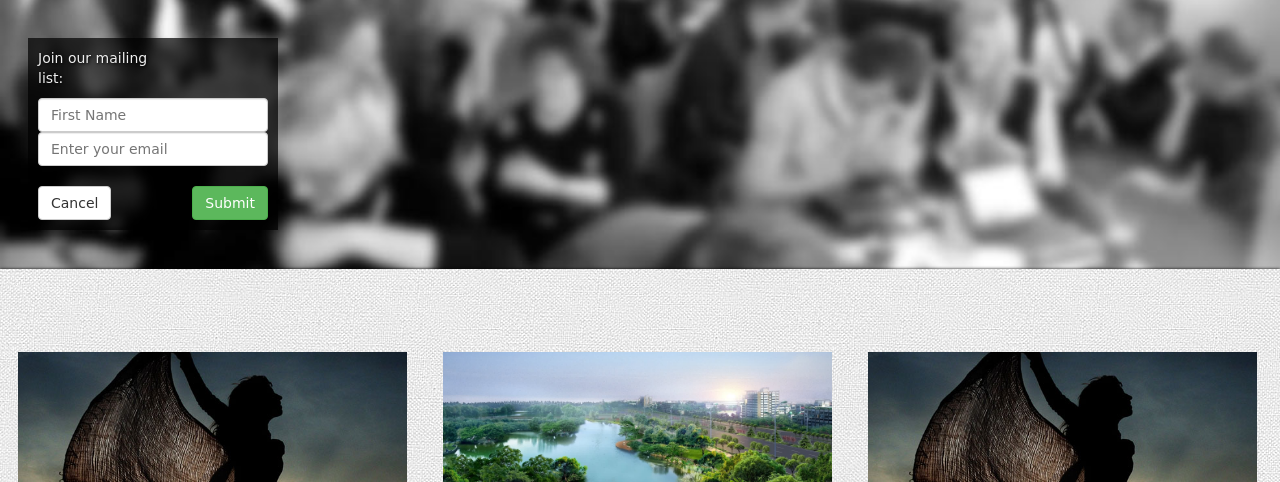
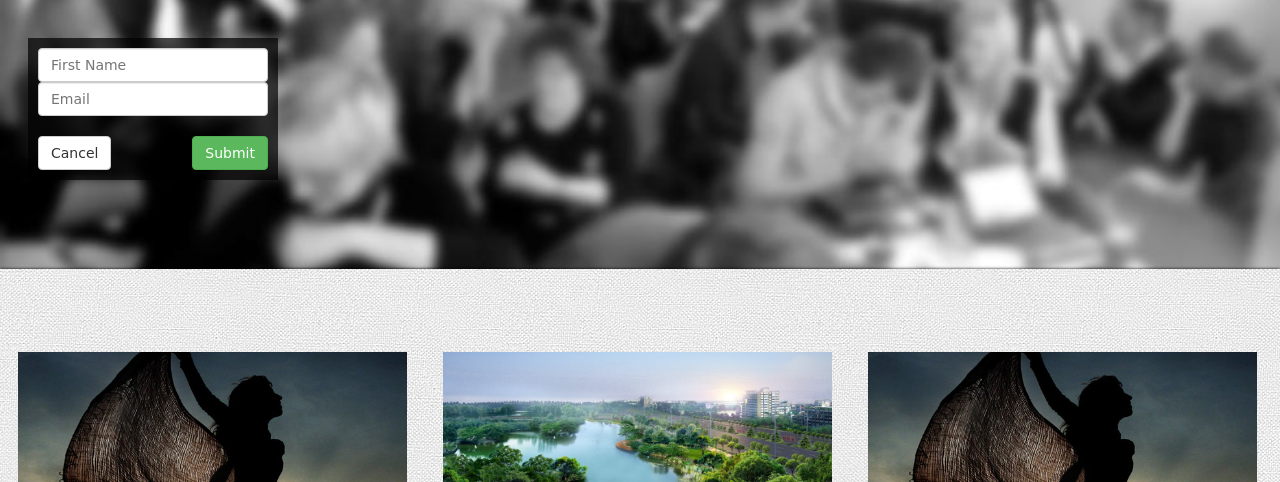
Before and after one commit to paulImperial/SalusT, a website: page index.html in a window 1280 px wide. Both pictures are taken after a click on the button "Join our mailing list". Shown: the part 318-800 px from the top of the page. Drawn offline with nearby package versions, Linux system fonts and the light colour scheme; some packages are replaced by stand-ins of ours; a script that the page names is missing; a web font is replaced by a local one.

Commit message:
update list item

```diff
--- a/index.html
+++ b/index.html
@@ -35,12 +35,10 @@
             <button id="mailList" class="btn btn-primary">Join our mailing list</button>
 
             <form id="emailEnter">
-                <p> Join our mailing list:</p>
-                <input name="firstname" id="firstname" type="text" maxlength="10" class="form-control" placeholder="First Name">
-                <input name="email" id="email" type="email" maxlength="15" class="form-control" placeholder="Enter your email">
+                <input name="firstname" id="firstname" type="text" maxlength="15" class="form-control" placeholder="First Name" />
+                <input name="email" id="email" type="email" maxlength="25" class="form-control" placeholder="Email" id="email" />
                 <button id="submit" type="submit" class="btn btn-success">Submit</button>
                 <button id="cancel" type="reset" class="btn btn-default">Cancel</button>
-
             </form>
 
         </div>
@@ -72,11 +70,9 @@
             <li>About Us</li>
             <li>Courses</li>
             <li>Contact Us</li>
+            <li>New Item in the list</li>
         </ul>
     </footer>
-
-
-
 
 </body>
 
```
